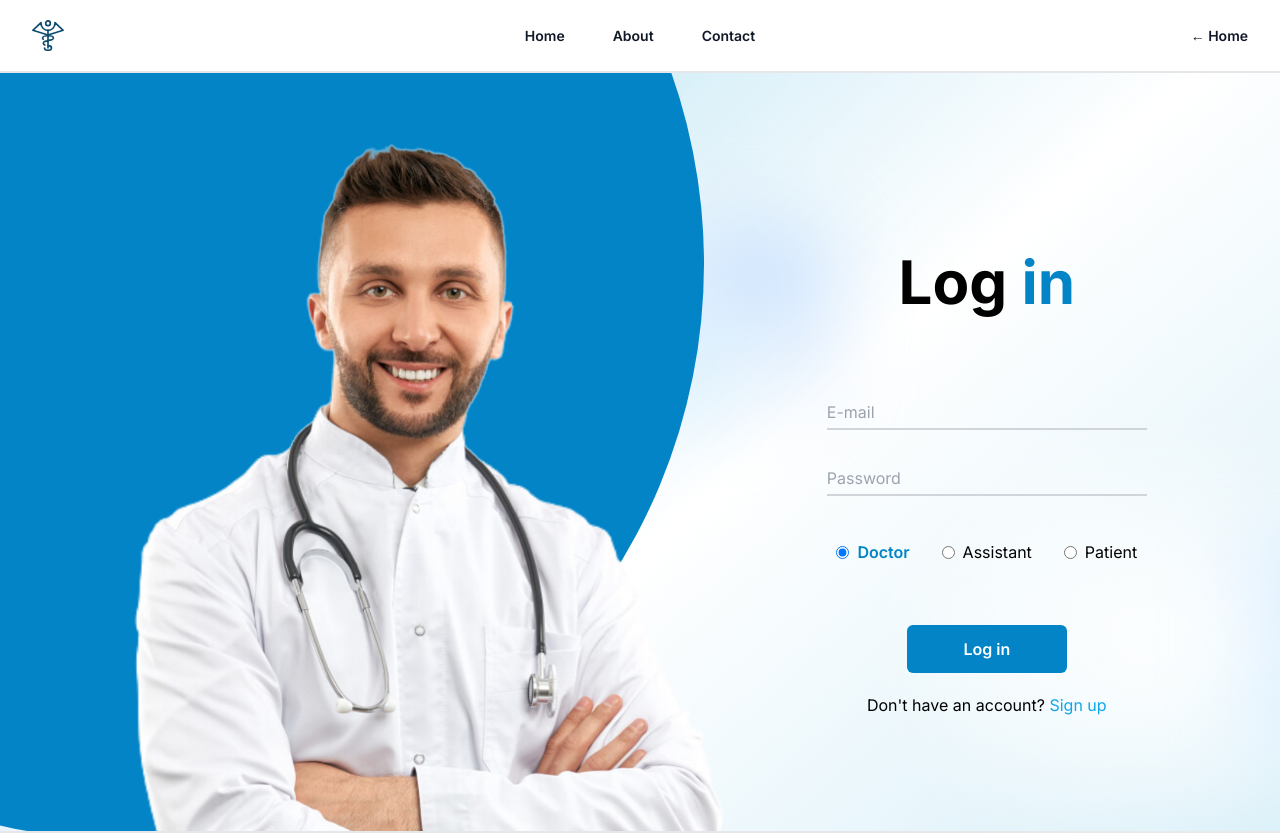
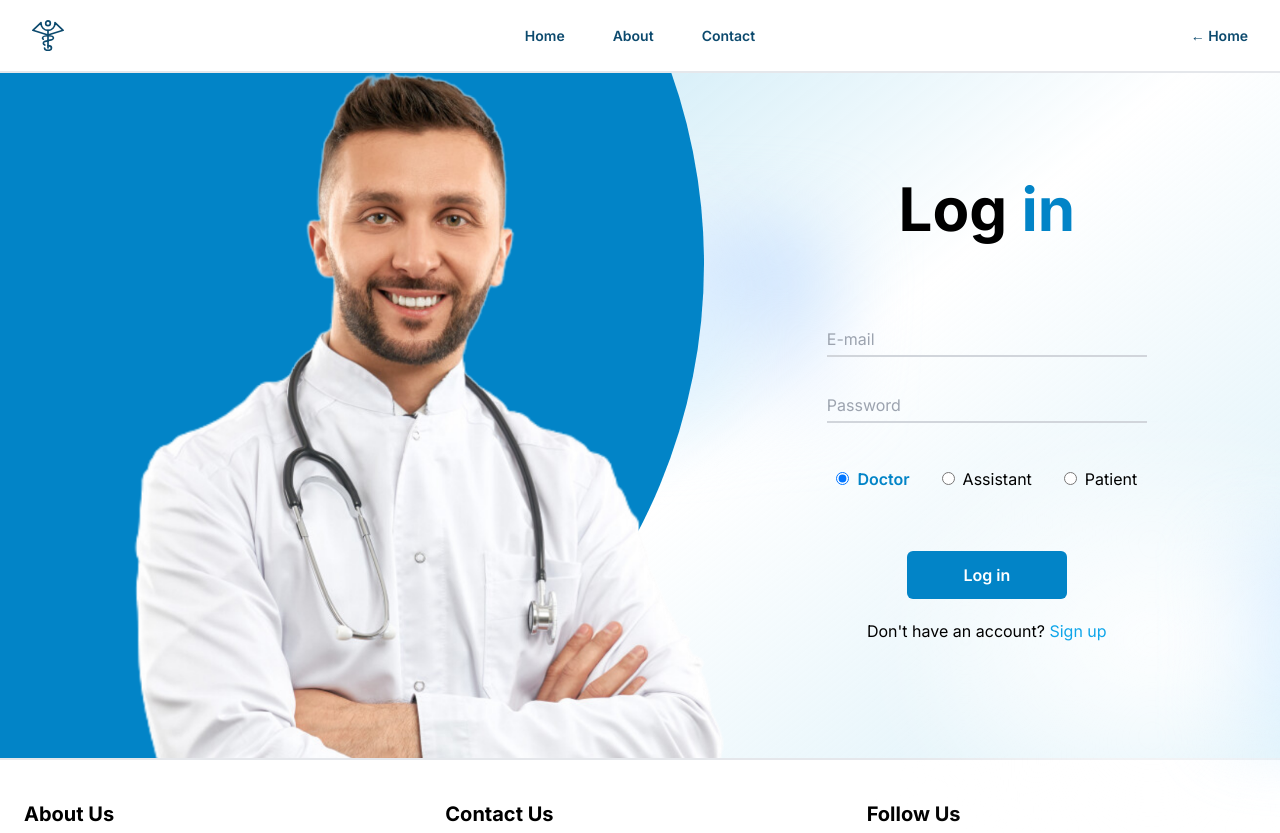
Before and after one commit to ab-elhaddad/e-prescribing, a Next.js app in the folder frontend/: page /login in a window 1280 px wide. Shown: the top 833 px of the page. Built offline with nearby package versions, Linux system fonts and the light colour scheme.

Commit message:
fix | refactor: navBar

```diff
--- a/frontend/app/ui/navbar/NavLinks.tsx
+++ b/frontend/app/ui/navbar/NavLinks.tsx
@@ -7,11 +7,10 @@ export default function NavLinks() {
   return (
     <>
       {links.map((link) => {
-        const isHome = link === "Home";
         return (
           <Link
-            href={isHome ? "/" : `/${link.toLowerCase()}`}
-            className="text-sm font-semibold leading-6 text-gray-900 hover:underline"
+            href={`/${link.toLowerCase()}`}
+            className="text-sm font-semibold leading-6 text-sky-900 hover:underline"
             key={link}
           >
             {link}
--- a/frontend/app/ui/navbar/Navbar.tsx
+++ b/frontend/app/ui/navbar/Navbar.tsx
@@ -1,12 +1,14 @@
 "use client";
 
 import Link from "next/link";
+import Cookies from "js-cookie";
 import { useContext, useState } from "react";
 import { usePathname } from "next/navigation";
-import Cookies from "js-cookie";
+
 import NavLinks from "./NavLinks";
 import Logo from "../custom/Logo";
 import { AuthContext } from "@/app/context/AuthProvider";
+import { FaUser } from "react-icons/fa6";
 
 export default function Navbar() {
   const [isSidebarOpen, setIsSidebarOpen] = useState(false);
@@ -15,13 +17,13 @@ export default function Navbar() {
     setIsSidebarOpen(!isSidebarOpen);
   };
   return (
-    <div className="bg-white w-full sticky z-20">
+    <div className="bg-white w-full fixed z-50">
       <nav
         className="flex items-center justify-between p-5 lg:px-8 bg-white border-b-2"
         aria-label="Global"
       >
         <div className="flex lg:flex-1">
-          <Link href="/" className="-m-1.5 p-1.5 flex">
+          <Link href="/home" className="-m-1.5 p-1.5 flex">
             <Logo size={32} />
             {/* <span className="h-8 w-auto text-blue-500 text-lg font-semibold">
               E-Prescribing
@@ -71,18 +73,21 @@ function LoginLink({ isSidebarOpen }: { isSidebarOpen: boolean }) {
   const handleLogout = () => {
     logout();
     Cookies.remove("authorization");
+    if (path === "/profile") {
+      location.href = "/home";
+    }
   };
 
   const authComp = (
-    <div className="flex">
+    <div className="flex items-center gap-x-3 text-sky-900">
       <Link
         href="/profile"
-        className="text-sm font-semibold leading-6 text-gray-900 hover:text-sky-500 duration-300 mx-1"
+        className="text-lg hover:text-sky-600 duration-300"
       >
-        Profile
+        <FaUser/>
       </Link>
       <p
-        className="text-sm font-semibold leading-6 text-gray-900 hover:text-sky-500 duration-300 mx-1 cursor-pointer"
+        className="text-sm font-semibold hover:text-sky-600 duration-300 cursor-pointer"
         onClick={handleLogout}
       >
         Logout
@@ -93,15 +98,15 @@ function LoginLink({ isSidebarOpen }: { isSidebarOpen: boolean }) {
   const unauthComp =
     path === "/login" || path === "/signup" ? (
       <Link
-        href="/"
-        className="text-sm font-semibold leading-6 text-gray-900 hover:text-sky-500 duration-300"
+        href="/home"
+        className="text-sm font-semibold text-sky-900 hover:text-sky-600 duration-300"
       >
         <span aria-hidden="true">&larr;</span> Home
       </Link>
     ) : (
       <Link
         href="/login"
-        className="text-sm font-semibold leading-6 text-gray-900 hover:text-sky-500 duration-300"
+        className="text-sm font-semibold text-sky-900 hover:text-sky-600 duration-300"
       >
         Log in <span aria-hidden="true">&rarr;</span>
       </Link>
```
